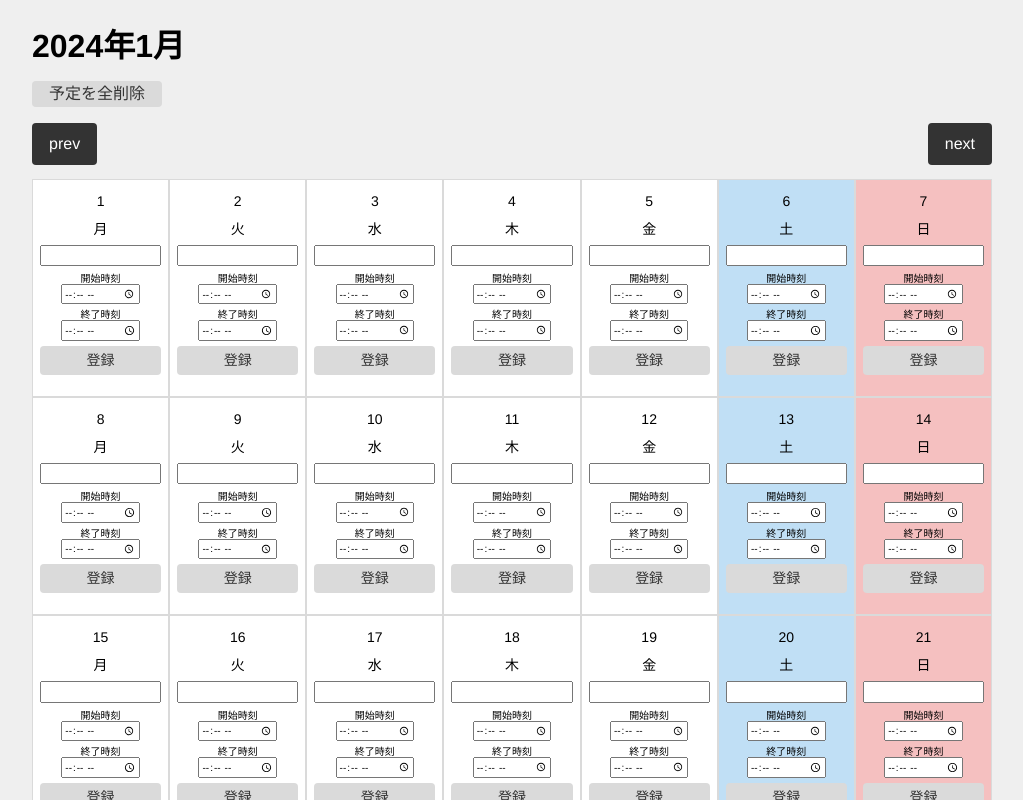
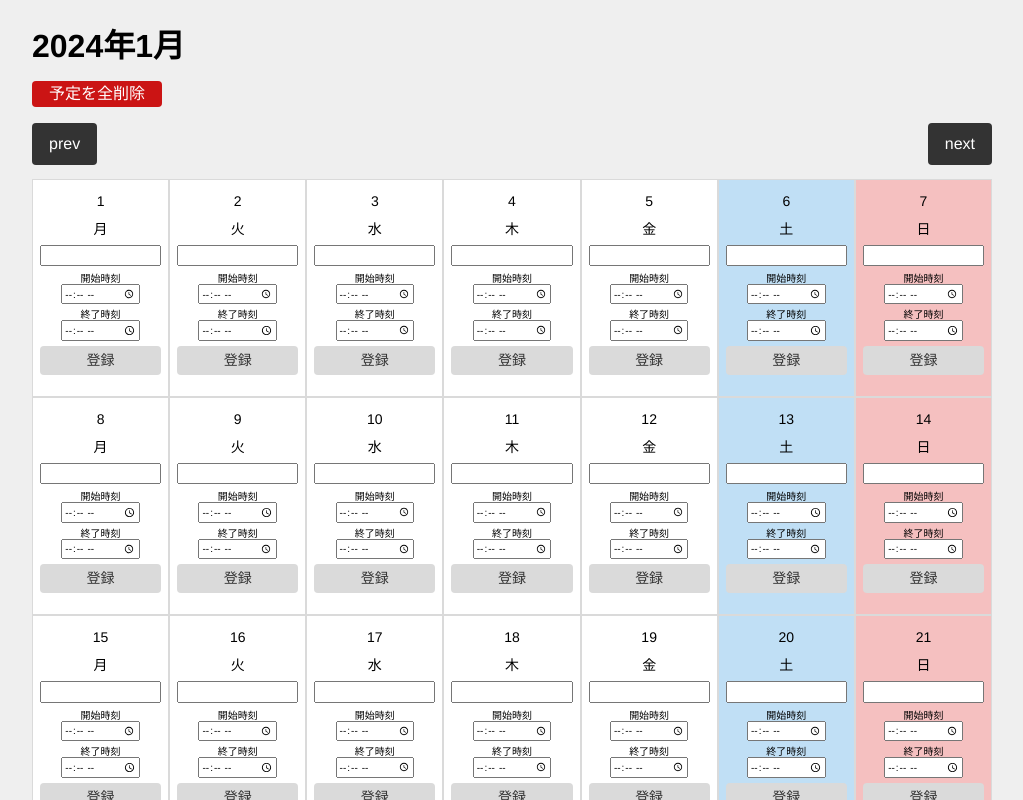
Before and after one commit to Benjuwan/react-calendar, a React (Vite) app: page / in a window 1280 px wide. Shown: the top 800 px of the page, without its empty margins (128-1151 px from the left). Built offline with nearby package versions, Linux system fonts and the light colour scheme.

Commit message:
ToDoメモの削除時のモーダル非表示機能を調整、全スケジュール削除時の挙動を修正.

```diff
--- a/src/components/calendar/Calendar.tsx
+++ b/src/components/calendar/Calendar.tsx
@@ -10,7 +10,7 @@ import { useGetMonthDays } from "./hooks/useGetMonthDays";
 export const Calendar = () => {
     const { getMonthDays } = useGetMonthDays();
 
-    const [localstorageData, setLocalstorage] = useAtom(todoMemoLocalStorageAtom);
+    const [, setLocalstorage] = useAtom(todoMemoLocalStorageAtom); // 更新関数のみ使用（全てのスケジュールリセット）
 
     const currYear = new Date().getFullYear();
     const currMonth = new Date().getMonth() + 1;
@@ -21,16 +21,19 @@ export const Calendar = () => {
     useEffect(() => getMonthDays(ctrlYear, ctrlMonth, setDays), [ctrlMonth]);
 
     const resetAllSchedule: () => void = () => {
-        localStorage.removeItem('todoMemos');
-        setLocalstorage((_prevLocalstorage) => []);
-        location.reload();
+        const result: boolean = confirm('全てのスケジュールを削除してもよろしいですか？');
+        if (result) {
+            localStorage.removeItem('todoMemos');
+            setLocalstorage((_prevLocalstorage) => []);
+            alert('全てのスケジュールが削除されました');
+            location.reload();
+        }
     }
 
     return (
         <div className={calendarStyle.wrapper}>
             <h1>{ctrlYear}年{ctrlMonth}月</h1>
-            {/* localstorageData(Atom)にはデフォルト値が1つ入っているため disabled={localstorageData.length <= 1} と指定 */}
-            <button disabled={localstorageData.length <= 1} className={calendarStyle.resetBtn} type="button" onClick={resetAllSchedule}>予定を全削除</button>
+            <button className={calendarStyle.resetBtn} type="button" onClick={resetAllSchedule}>予定を全削除</button>
             <PrevNextMonthBtns
                 className={calendarStyle.btns}
                 ctrlYear={ctrlYear}
--- a/src/components/todoItems/Todo.tsx
+++ b/src/components/todoItems/Todo.tsx
@@ -45,7 +45,6 @@ export const Todo = ({ todoID }: { todoID: string }) => {
                                     </div>
                                     <TodoItems
                                         todoItem={todoItem}
-                                        todoStyle={todoStyle}
                                         todoID={todoID}
                                         index={i}
                                     />
--- a/src/components/todoItems/TodoItems.tsx
+++ b/src/components/todoItems/TodoItems.tsx
@@ -1,4 +1,5 @@
 import { FC, SyntheticEvent } from "react";
+import todoStyle from "./css/todoStyle.module.css";
 import { todoItemType } from "./ts/todoItemType";
 import { useAtom } from "jotai";
 import { todoMemoAtom, todoMemoLocalStorageAtom } from "../../atom/atom";
@@ -6,13 +7,12 @@ import { TodoForm } from "./TodoForm";
 
 type TodoItemsType = {
     todoItem: todoItemType;
-    todoStyle: CSSModuleClasses;
     todoID: string;
     index: number;
 }
 
 export const TodoItems: FC<TodoItemsType> = (props) => {
-    const { todoItem, todoStyle, todoID, index } = props;
+    const { todoItem, todoID, index } = props;
 
     const [, setLocalstorage] = useAtom(todoMemoLocalStorageAtom); // 更新関数のみ使用
     const [todoMemo, setTodoMemo] = useAtom(todoMemoAtom);
@@ -47,8 +47,8 @@ export const TodoItems: FC<TodoItemsType> = (props) => {
         localStorage.setItem('todoMemos', JSON.stringify([...shallowCopy]));
     }
 
-    const closeModalWindow: (closeBtnElm: HTMLButtonElement) => void = (closeBtnElm: HTMLButtonElement) => {
-        const viewerParentElm: HTMLLIElement | null = closeBtnElm.closest('li');
+    const closeModalWindow: (btnElm: HTMLButtonElement) => void = (btnElm: HTMLButtonElement) => {
+        const viewerParentElm: HTMLLIElement | null = btnElm.closest('li');
         viewerParentElm?.querySelector(`.${todoStyle.modalWindow}`)?.classList.remove(`${todoStyle.modalWindowOnView}`);
     }
 
@@ -68,9 +68,10 @@ export const TodoItems: FC<TodoItemsType> = (props) => {
                             index={index}
                             edit={todoItem.edit}
                         />
-                        <button id={todoStyle["deleteBtn"]} className={todoStyle.formBtns} type="button" onClick={(deleteBtnEl: SyntheticEvent<HTMLButtonElement>) => {
+                        <button id={todoStyle["deleteBtn"]} className={todoStyle.formBtns} type="button" onClick={(deleteBtn: SyntheticEvent<HTMLButtonElement>) => {
+                            deleteBtn.stopPropagation(); // 親要素のクリックイベント（OnViewModalWindow）発生を防止
+                            closeModalWindow(deleteBtn.currentTarget);
                             removeTodoItem(index);
-                            closeModalWindow(deleteBtnEl.currentTarget);
                         }}>削除</button>
                     </> :
                     <p>{todoItem.todoContent}</p>
@@ -80,7 +81,7 @@ export const TodoItems: FC<TodoItemsType> = (props) => {
                 }}>{todoItem.edit === true ? '戻る' : '編集'}</button>
             </div>
             <button id={todoStyle["closeBtn"]} type="button" className={todoStyle.formBtns} onClick={(closeBtnEl: SyntheticEvent<HTMLButtonElement>) => {
-                closeBtnEl.stopPropagation(); // 親要素のクリックイベント発生を防止
+                closeBtnEl.stopPropagation(); // 親要素のクリックイベント（OnViewModalWindow）発生を防止
                 closeModalWindow(closeBtnEl.currentTarget);
             }}>詳細画面を閉じる</button>
         </div>
--- a/src/components/todoItems/css/todoStyle.module.css
+++ b/src/components/todoItems/css/todoStyle.module.css
@@ -77,9 +77,9 @@ ul.todoLists {
         border-radius: 4px;
 
         &:hover {
+            cursor: pointer;
             & p {
                 &.editTargetStr {
-                    cursor: pointer;
                     color: #0baa0b;
                 }
             }
@@ -124,7 +124,7 @@ ul.todoLists {
                 background-color: #fff;
                 box-shadow: 0 0 4px rgba(0, 0, 0, .5) inset;
                 border-radius: 4px;
-                padding: 1em;
+                padding: 3em 1em;
 
                 & div.editTargetContent {
                     text-align: left;
```
Also changed, not shown: 1 other file (tests, documents, lock files or other folders).
